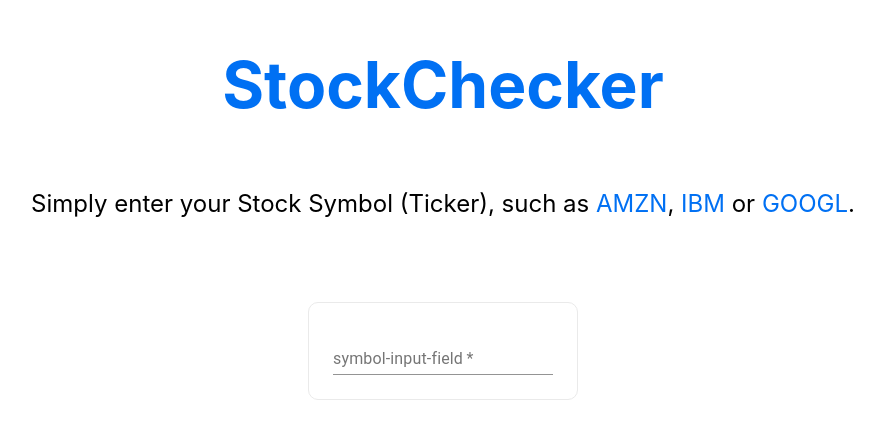
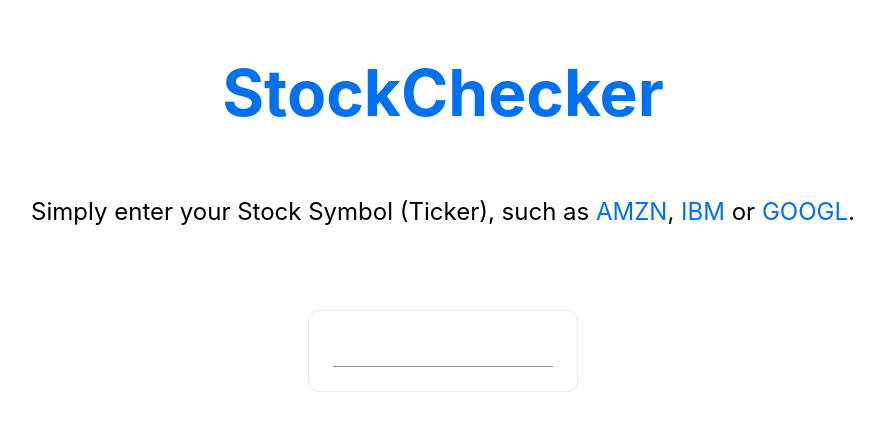
Before and after one commit to enza252/monitoring, a Next.js app in the folder ui/: page / in a window 1280 px wide. Shown: the part 168-606 px from the top of the page, without its empty margins (197-1081 px from the left). Built offline with nearby package versions, Linux system fonts and the light colour scheme.

Commit message:
don't add the id as the label to the textfield:]

```diff
--- a/ui/pages/index.tsx
+++ b/ui/pages/index.tsx
@@ -28,7 +28,7 @@ const Home: NextPage = () => {
 
         <div className={styles.grid}>
           <div className={styles.card}>
-            <TextField required id="symbol-input-field" data-testid="symbol-input-field" label="symbol-input-field" value={symbol} onChange={onFieldChange}/>
+            <TextField required id="symbol-input-field" data-testid="symbol-input-field" inputProps={{ 'aria-label': 'symbol-input-field' }} value={symbol} onChange={onFieldChange}/>
           </div>
         </div>
       </main>
```
